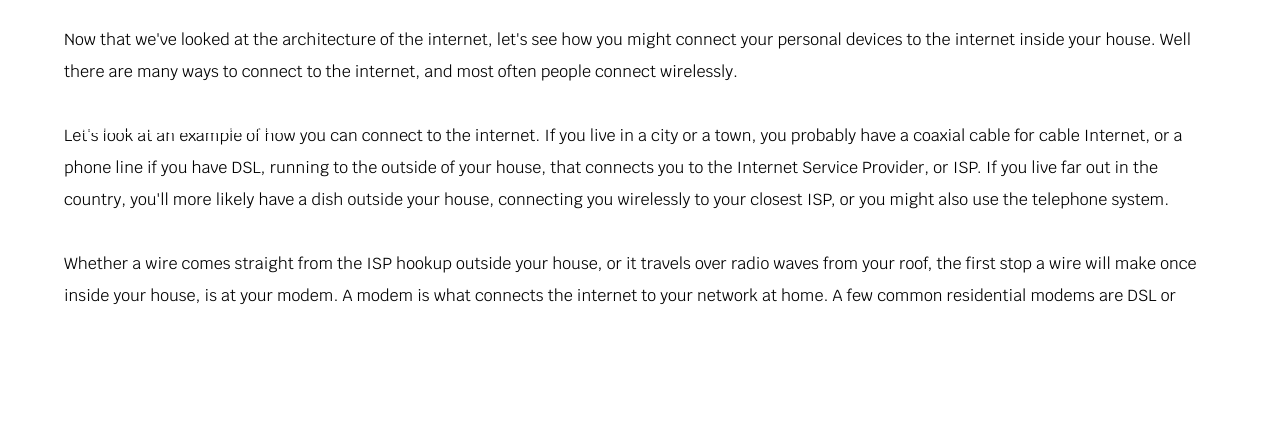
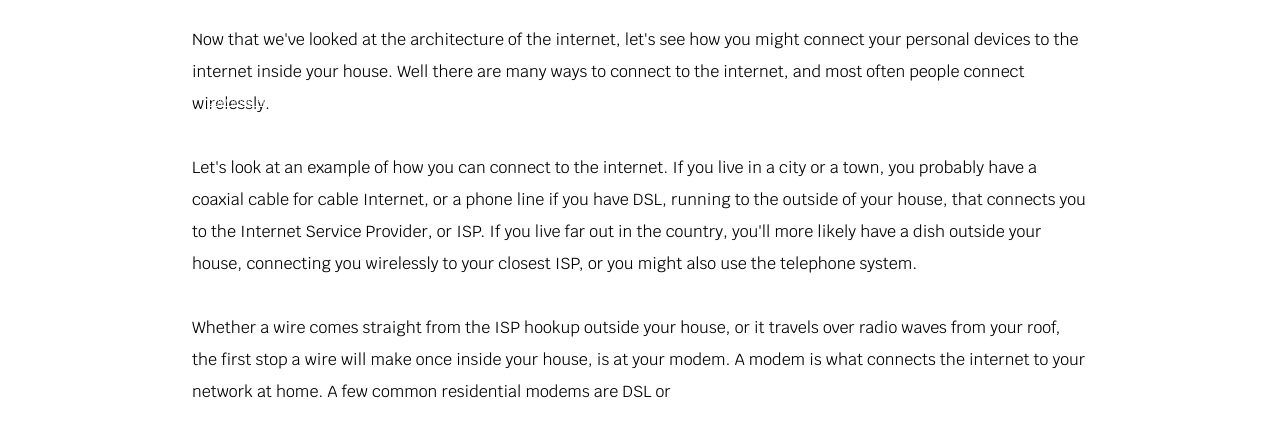
Before and after one commit to Mark-Y9987/techdegree-project-6-master, a plain HTML site: page index.html in a window 1280 px wide. Drawn offline with nearby package versions, Linux system fonts and the light colour scheme; no server answers; grey boxes are pictures that could not be loaded.

Commit message:
Changed max width from 90% to 70%,

```diff
--- a/index.html
+++ b/index.html
@@ -6,9 +6,6 @@
   <title>HTML Video Project</title>
   <meta name="viewport" content="width=device-width, initial-scale=1">
   <link href="https://fonts.googleapis.com/css?family=Krub" rel="stylesheet">
-  <script src="js/main.js"></script>
-  <script src="https://ajax.googleapis.com/ajax/libs/jquery/3.3.1/jquery.min.js"></script>
-  <script src="mediaElement/mediaelement-and-player.min.js"></script>
   <link rel="stylesheet" href="mediaElement/mediaelementplayer.min.css" />
   <link rel="stylesheet" href="css/normalize.css">
   <link rel="stylesheet" href="css/styles.css">
@@ -30,56 +27,56 @@
     <div class="grid__col--4">
       <div class="card">
           <p class="textHighlight">
-              <span class="textSec" data-start="0.24" data-end="4.13">
+              <span id="caption-0" data-start="0.24" data-end="4.13">
                   Now that we've looked at the architecture of the internet, let's see how you might
               </span>
-              <span class="textSec" data-start="4.13" data-end="7.53">
+              <span id="caption-1" data-start="4.13" data-end="7.53">
                   connect your personal devices to the internet inside your house.
               </span>
-              <span class="textSec" data-start="7.53" data-end="11.27">
+              <span id="caption-2" data-start="7.53" data-end="11.27">
                   Well there are many ways to connect to the internet, and
               </span>
-              <span class="textSec" data-start="11.27" data-end="13.96">
+              <span id="caption-3" data-start="11.27" data-end="13.96">
                   most often people connect wirelessly.
               </span>
               <br>
               <br>
-              <span class="textSec" data-start="13.96" data-end="17.94">
+              <span id="caption-4" data-start="13.96" data-end="17.94">
                   Let's look at an example of how you can connect to the internet.
               </span>
-              <span class="textSec" data-start="17.94" data-end="22.37">
+              <span id="caption-5" data-start="17.94" data-end="22.37">
                   If you live in a city or a town, you probably have a coaxial cable for
               </span>
-              <span class="textSec" data-start="22.37" data-end="26.88">
+              <span id="caption-6" data-start="22.37" data-end="26.88">
                   cable Internet, or a phone line if you have DSL, running to the outside of
               </span>
-              <span class="textSec" data-start="26.88" data-end="30.92">
+              <span id="caption-7" data-start="26.88" data-end="30.92">
                   your house, that connects you to the Internet Service Provider, or ISP.
               </span>
-              <span class="textSec" data-start="32.10" data-end="34.73">
+              <span id="caption-8" data-start="32.10" data-end="34.73">
                   If you live far out in the country, you'll more likely have
               </span>
-              <span class="textSec" data-start="34.73" data-end="39.43">
+              <span id="caption-9" data-start="34.73" data-end="39.43">
                   a dish outside your house, connecting you wirelessly to your closest ISP, or
               </span>
-              <span class="textSec" data-start="39.43" data-end="41.19">
+              <span id="caption-10" data-start="39.43" data-end="41.19">
                   you might also use the telephone system.
               </span>
               <br>
               <br>
-              <span class="textSec" data-start="42.35" data-end="46.30">
+              <span id="caption-11" data-start="42.35" data-end="46.30">
                   Whether a wire comes straight from the ISP hookup outside your house, or
               </span>
-              <span class="textSec" data-start="46.30" data-end="49.27">
+              <span id="caption-12" data-start="46.30" data-end="49.27">
                   it travels over radio waves from your roof,
               </span>
-              <span class="textSec" data-start="49.27" data-end="53.76">
+              <span id="caption-13" data-start="49.27" data-end="53.76">
                   the first stop a wire will make once inside your house, is at your modem.
               </span>
-              <span class="textSec" data-start="53.76" data-end="57.78">
+              <span id="caption-14" data-start="53.76" data-end="57.78">
                   A modem is what connects the internet to your network at home.
               </span>
-              <span class="textSec" data-start="57.78" data-end="59.68">
+              <span id="caption-15" data-start="57.78" data-end="59.68">
                   A few common residential modems are DSL or
               </span>
           </p>
@@ -88,6 +85,9 @@
   </div>
 
 
+  <script src="https://ajax.googleapis.com/ajax/libs/jquery/3.3.1/jquery.min.js"></script>
+  <script src="mediaElement/mediaelement-and-player.min.js"></script>
+  <script src="js/main.js"></script>
 
 </body>
 
--- a/scss/utilities/_mixins.scss
+++ b/scss/utilities/_mixins.scss
@@ -17,7 +17,7 @@
            display: block;
            margin: 0 auto;
            @include mq($large) {
-            max-width: 90%;
+            max-width: 70%;
         }
         }
 
```
Also changed, not shown: css/styles.css, 2 other files.
